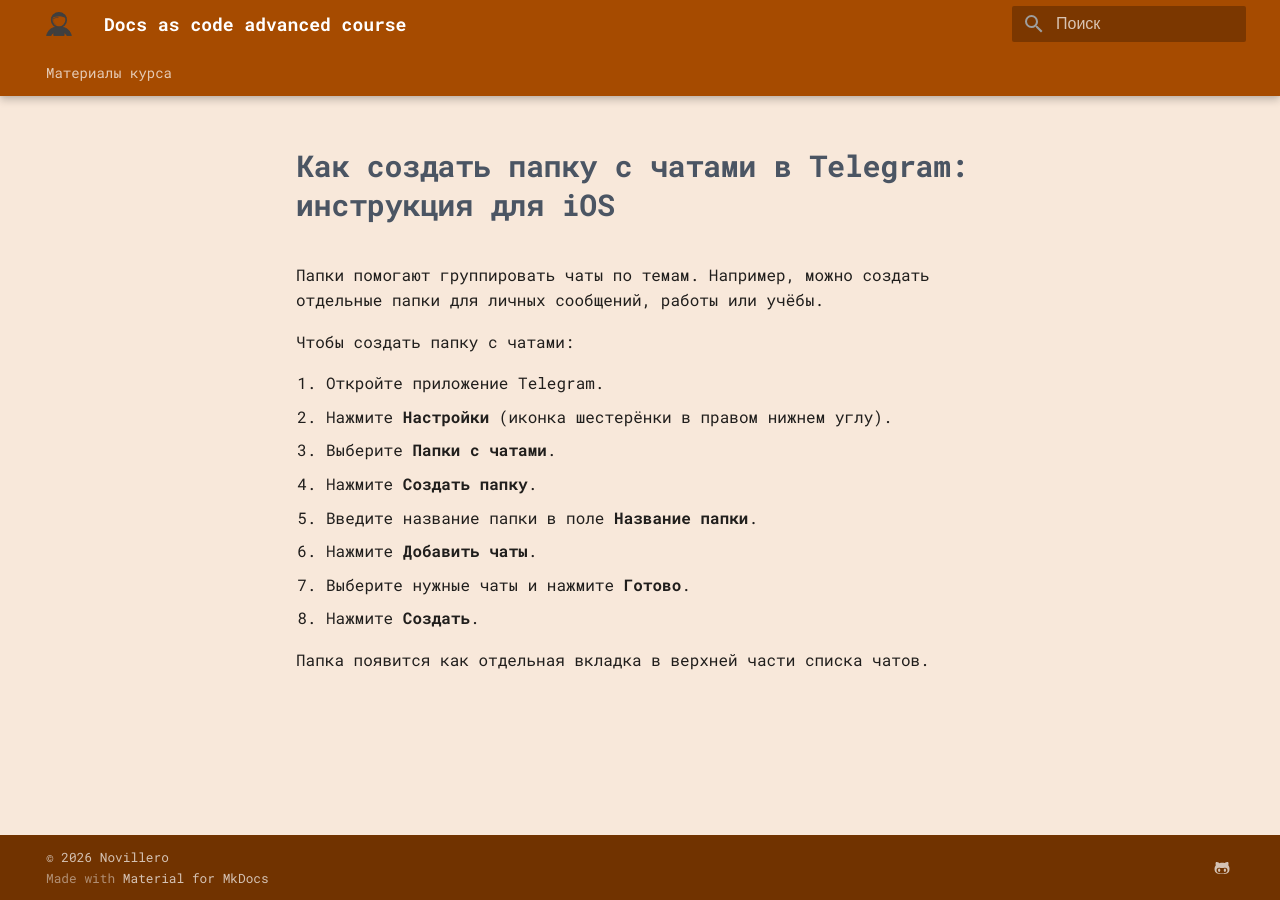
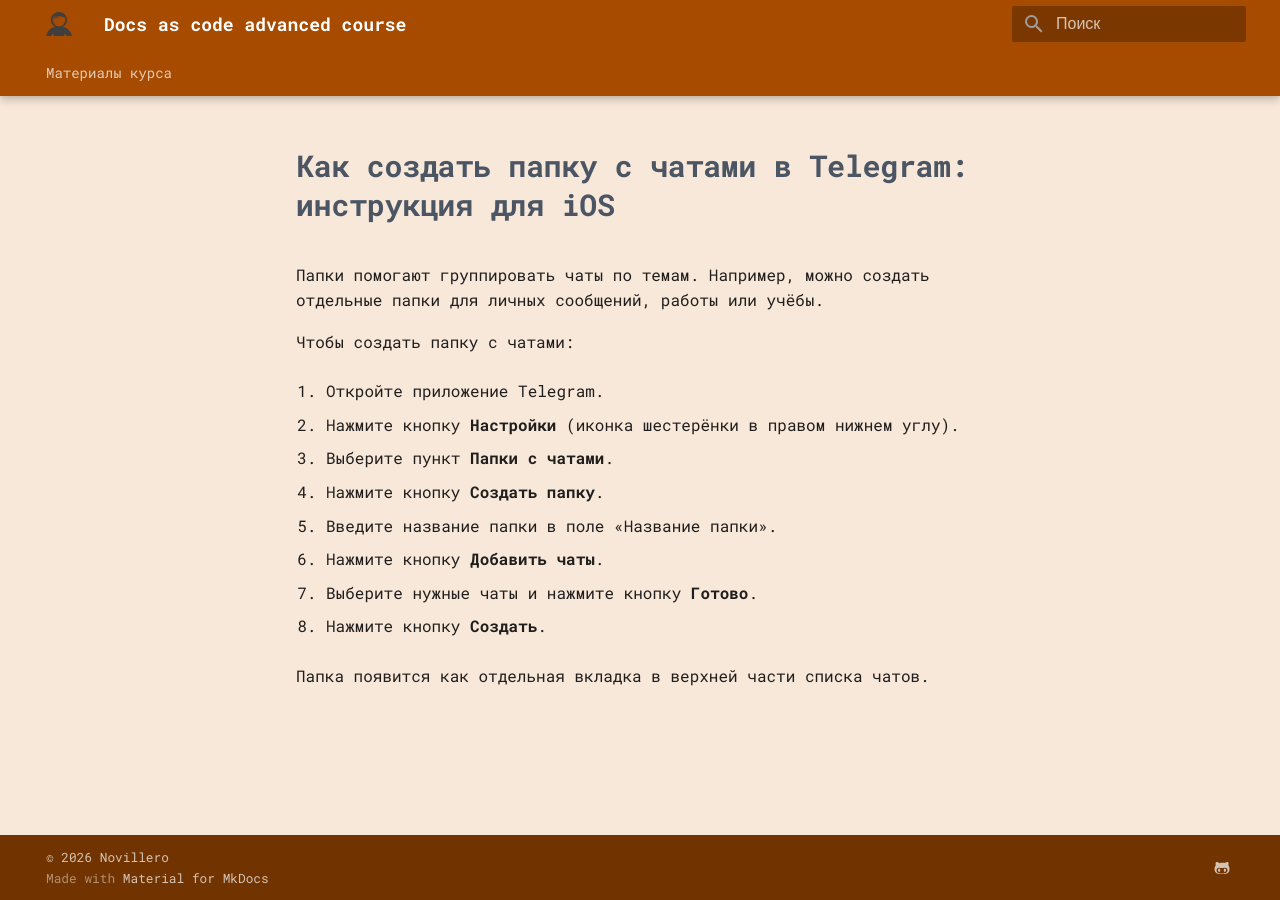
Before and after one commit to novillero/dac-adv-2, an MkDocs documentation site: the page built from docs/instructions/vikkonst-instruction.md, in a window 1280 px wide. Built offline with MkDocs 1.6.1 and Material for MkDocs 9.7.7, drawn with Linux system fonts in a browser that asks for light colours; some web fonts are replaced.

Commit message:
update in accordance with the styleguide and reviewer's comments

```diff
--- a/docs/instructions/vikkonst-instruction.md
+++ b/docs/instructions/vikkonst-instruction.md
@@ -5,12 +5,19 @@
 Чтобы создать папку с чатами:
 
 1. Откройте приложение Telegram.
-2. Нажмите **Настройки** (иконка шестерёнки в правом нижнем углу).
-3. Выберите **Папки с чатами**.
-4. Нажмите **Создать папку**.
-5. Введите название папки в поле **Название папки**.
-6. Нажмите **Добавить чаты**.
-7. Выберите нужные чаты и нажмите **Готово**.
-8. Нажмите **Создать**.
+
+2. Нажмите кнопку **Настройки** (иконка шестерёнки в правом нижнем углу).
+
+3. Выберите пункт **Папки с чатами**.
+
+4. Нажмите кнопку **Создать папку**.
+
+5. Введите название папки в поле «Название папки».
+
+6. Нажмите кнопку **Добавить чаты**.
+
+7. Выберите нужные чаты и нажмите кнопку **Готово**.
+
+8. Нажмите кнопку **Создать**.
 
 Папка появится как отдельная вкладка в верхней части списка чатов.
```
